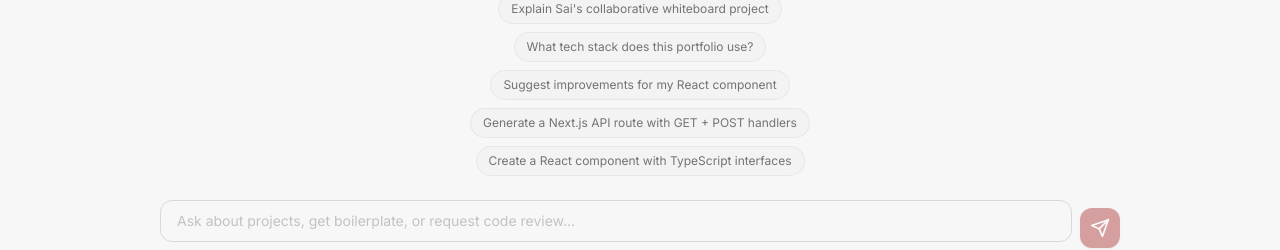
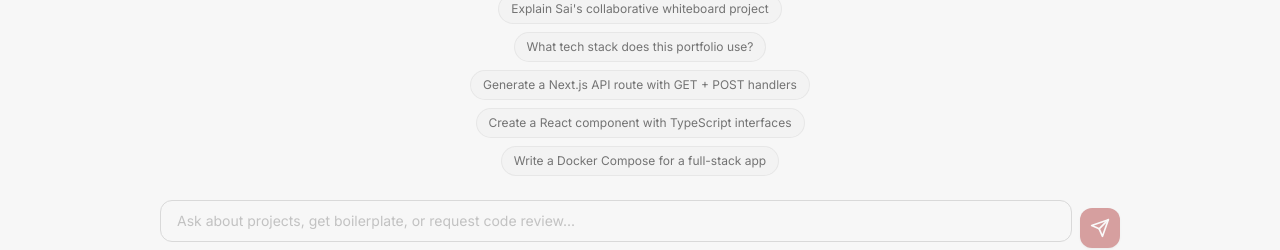
Before and after one commit to venom20021/portfolio_sai, a Next.js app: page /ai-mentor in a window 1280 px wide. Shown: the part 416-666 px from the top of the page. Built offline with nearby package versions, Linux system fonts and the light colour scheme.

Commit message:
Clean up unused boilerplate prompts

```diff
--- a/components/ai-mentor-chat.tsx
+++ b/components/ai-mentor-chat.tsx
@@ -16,15 +16,12 @@ const boilerplatePrompts = [
   'Create a React component with TypeScript interfaces',
   'Write a Docker Compose for a full-stack app',
   'Generate an AWS Lambda function in TypeScript',
-  'Create a FastAPI CRUD endpoint boilerplate',
-  'Generate a Tailwind CSS component with animations',
 ];
 
 const suggestedQuestions = [
   "Explain Sai's collaborative whiteboard project",
   'What tech stack does this portfolio use?',
-  'Suggest improvements for my React component',
-  ...boilerplatePrompts.slice(0, 2),
+  ...boilerplatePrompts.slice(0, 3),
 ];
 
 export default function AIMentorChat({ variant = 'page', onClose }: AIMentorChatProps) {
```
